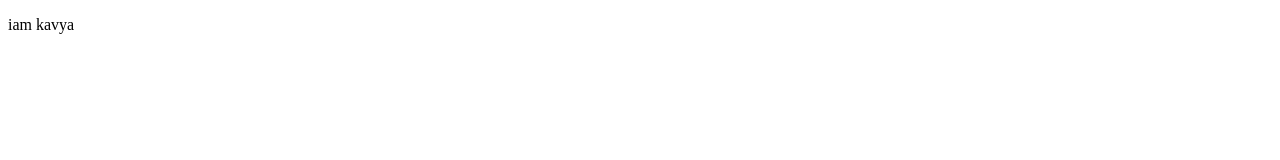
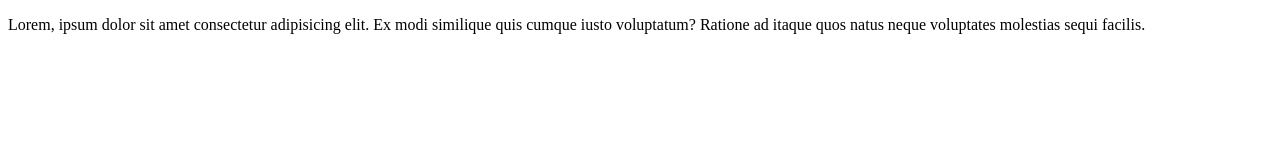
Before and after one commit to kavyasudhapadala/kavyakh, a plain HTML site: page index.html in a window 1280 px wide. Drawn offline with Linux system fonts and the light colour scheme.

Commit message:
first message

```diff
--- a/index.html
+++ b/index.html
@@ -6,6 +6,6 @@
     <title>document</title>
 </head>
 <body>
-    <p>iam kavya</p>
+    <p>Lorem, ipsum dolor sit amet consectetur adipisicing elit. Ex modi similique quis cumque iusto voluptatum? Ratione ad itaque quos natus neque voluptates molestias sequi facilis.</p>
 </body>
 </html>
```
